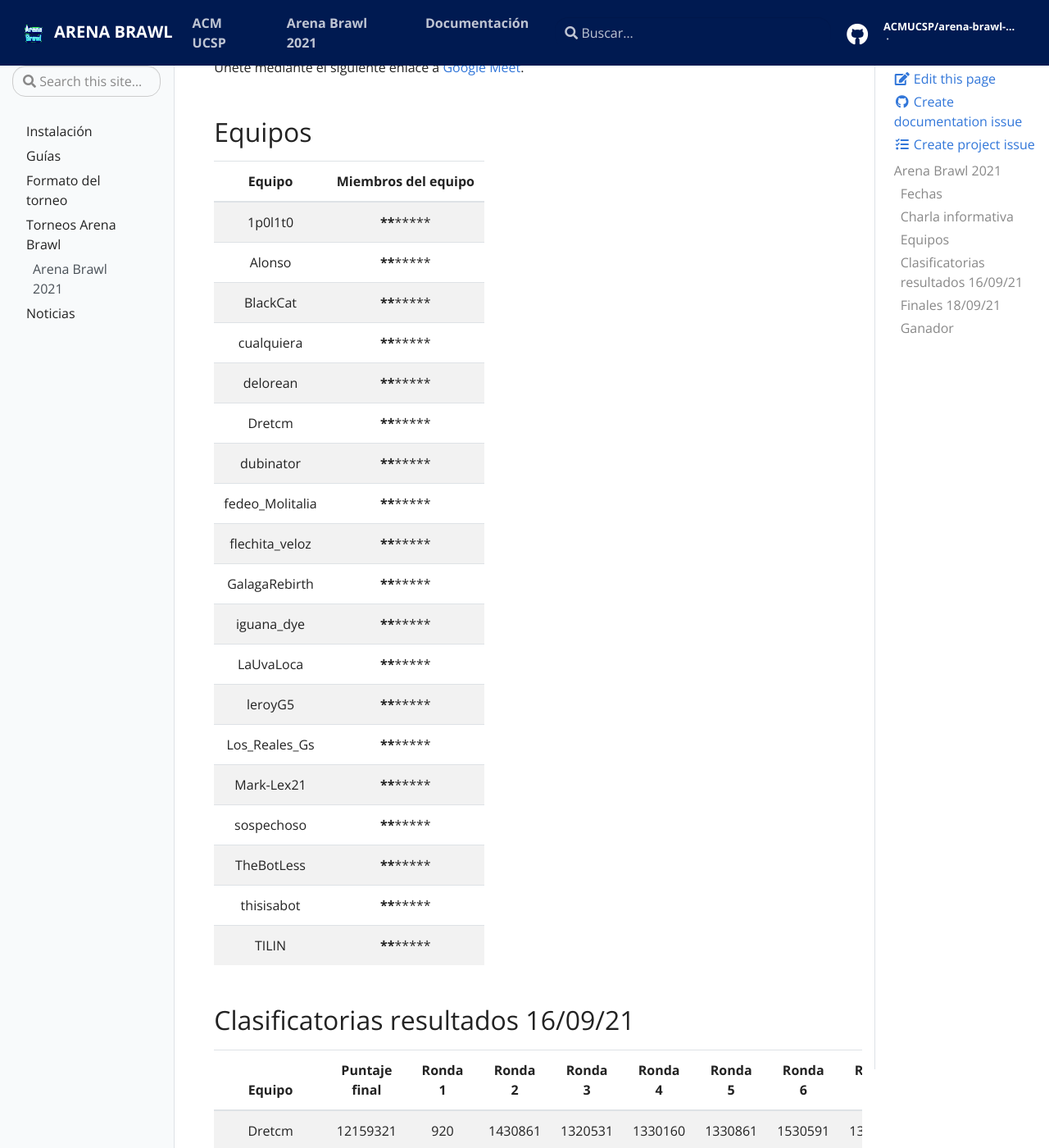
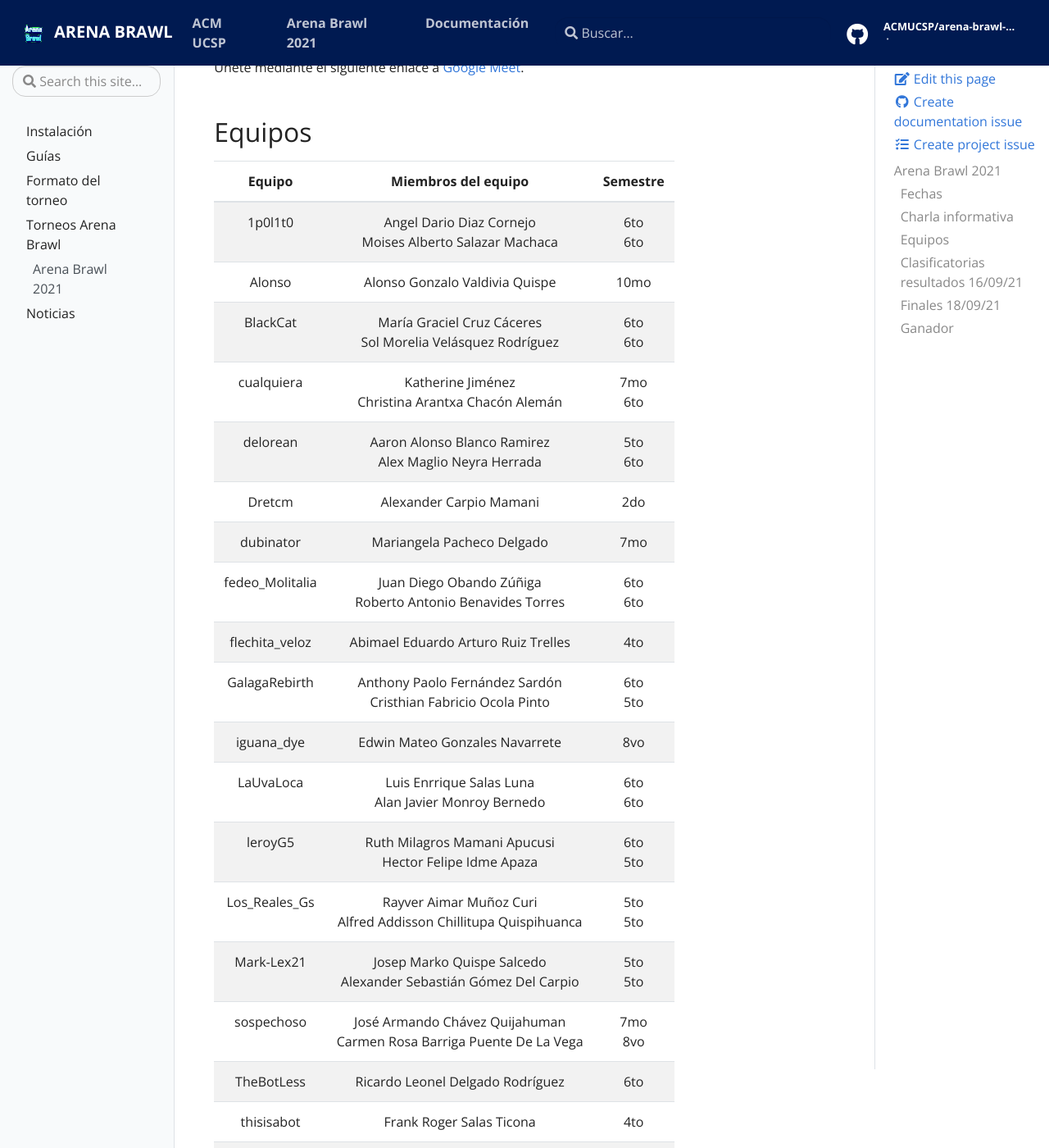
Before and after one commit to ACMUCSP/arena-brawl-wiki, a Jekyll site: the page built from _docs/torneos/ab21.md, in a window 1280 px wide and 1400 px high, scrolled down 645 px. Shown: the whole window at 82% size. Built offline with Jekyll 4.4.1, drawn with Linux system fonts in a browser that asks for light colours; some of the changed text lies outside the part shown.

Commit message:
full_data_ab21

```diff
--- a/_docs/torneos/ab21.md
+++ b/_docs/torneos/ab21.md
@@ -14,38 +14,37 @@
 | Clasificatorias             |        09/09/21                          |
 | Finales                     |        11/09/21                          |
 
-**Inscríbete** hasta el 08/09/21: [Formulario](https://forms.gle/nXnsiVSwrFgF3VQ77).
+**Inscríbete** hasta el 08/09/21: [Formulario]().
 
 ## Charla informativa
 
 **Viernes 27 de agosto, 05:30 pm**.
 
-Únete mediante el siguiente enlace a [Google Meet](https://meet.google.com/kgh-dbhz-bbu).
+Únete mediante el siguiente enlace a [Google Meet]().
 
 ## Equipos
 
-
-|                    Equipo                    |    Miembros del equipo |
-|:--------------------------------------------:|:----------------------:|
-| 1p0l1t0             |        ***********       |
-| Alonso              |        ***********       |
-| BlackCat            |        ***********       |
-| cualquiera          |        ***********       |
-| delorean            |        ***********       |
-| Dretcm              |        ***********       |
-| dubinator           |        ***********       |
-| fedeo_Molitalia     |        ***********       |
-| flechita_veloz      |        ***********       |
-| GalagaRebirth       |        ***********       |
-| iguana_dye          |        ***********       |
-| LaUvaLoca           |        ***********       |
-| leroyG5             |        ***********       |
-| Los_Reales_Gs       |        ***********       |
-| Mark-Lex21          |        ***********       |
-| sospechoso          |        ***********       |
-| TheBotLess          |        ***********       |
-| thisisabot          |        ***********       |
-| TILIN               |        ***********       |
+|                    Equipo                    |    Miembros del equipo |   Semestre |
+|:--------------------------------------------:|:----------------------:| :----------------------:|
+| 1p0l1t0             |        Angel Dario Diaz Cornejo<br>Moises Alberto Salazar Machaca       | 6to <br> 6to
+| Alonso              |        Alonso Gonzalo Valdivia Quispe       | 10mo
+| BlackCat            |        María Graciel Cruz Cáceres <br> Sol Morelia Velásquez Rodríguez       | 6to <br> 6to
+| cualquiera          |        Katherine Jiménez <br> Christina Arantxa Chacón Alemán       | 7mo <br> 6to
+| delorean            |        Aaron Alonso Blanco Ramirez <br> Alex Maglio Neyra Herrada       | 5to <br> 6to
+| Dretcm              |        Alexander Carpio Mamani       | 2do
+| dubinator           |        Mariangela Pacheco Delgado       | 7mo
+| fedeo_Molitalia     |        Juan Diego Obando Zúñiga <br> Roberto Antonio Benavides Torres       | 6to <br> 6to
+| flechita_veloz      |        Abimael Eduardo Arturo Ruiz Trelles       | 4to
+| GalagaRebirth       |        Anthony Paolo Fernández Sardón<br>Cristhian Fabricio Ocola Pinto       | 6to <br> 5to
+| iguana_dye          |        Edwin Mateo Gonzales Navarrete       | 8vo
+| LaUvaLoca           |        Luis Enrrique Salas Luna <br> Alan Javier Monroy Bernedo       | 6to <br> 6to
+| leroyG5             |        Ruth Milagros Mamani Apucusi <br> Hector Felipe Idme Apaza       | 6to <br> 5to
+| Los_Reales_Gs       |        Rayver Aimar Muñoz Curi <br> Alfred Addisson Chillitupa Quispihuanca       | 5to <br> 5to
+| Mark-Lex21          |        Josep Marko Quispe Salcedo <br> Alexander Sebastián Gómez Del Carpio       |5to <br> 5to
+| sospechoso          |        José Armando Chávez Quijahuman <br> Carmen Rosa Barriga Puente De La Vega       | 7mo <br> 8vo
+| TheBotLess          |        Ricardo Leonel Delgado Rodríguez       | 6to
+| thisisabot          |        Frank Roger Salas Ticona       | 4to
+| TILIN               |        Nicole Alexia Durand Zeballos <br> Andres Cusirramos Marquez Mares       |6to <br> 5to
 
 ## Clasificatorias resultados 16/09/21
 
@@ -74,32 +73,32 @@
 
 ## Finales 18/09/21
 
-|                    Upper brackets |  |Fase 1(BO3) |\||Fase 2(BO3)|\||Fase 3(BO3)|\||Fase 4(BO3)|\||Fase 5(BO5) |\|| GANADOR
+|                    Upper brackets |  |Fase 1(BO1) |\||Fase 2(BO1)|\||Fase 3(BO1)|\||Fase 4(BO3)|\||Fase 5(BO5) |\|| GANADOR
 |:---------------------------------:|:-------:|
-| Dretcm          | \| |Dretcm (UBB1)         |\||---             |\||---     |\||---           |\||---|
-| fedeo_Molitalia | \| |thisisabot              |\||---           |\||---     |\||---           |\||---|
-| thisisabot      | \| |Mark-Lex21              |\||UBB1-1(UBB3)  |\||UBB3-1(UBB5)  |\||---     |\||---|
-| flechita_veloz  | \| |Alonso                  |\||UBB2-2        |\||UBB4-2  |\||---           |\||---|
-| GalagaRebirth   | \| |1p0l1t0                 |\||UBB2-3        |\||---     |\||UBB5-1(UBB7)  |\||UBB7-1(UPB8) |\|| UBB8-1
-| Mark-Lex21      | \| |-----                   |\||---           |\||---     |\||UBB6-1        |\||LBB6-1 |
-| delorean        | \| |fedeo_Molitalia(UBB2)   |\||UBB2-1(UBB4)  |\||UBB4-1(UBB6)  |\||---     |\||---|
-| cualquiera      | \| |flechita_veloz          |\||UBB1-2        |\||UBB3-2  |\||---           |\||---|
-| Alonso          | \| |GalagaRebirth           |\||UBB1-3        |\||---     |\||---           |\||---|
-| 1p0l1t0         | \| |cualquiera              |\||---           |\||---     |\||---           |\||---|
-|                 | \| |delorean                |\||---           |\||---     |\||---           |\||---|
+| Dretcm          | \| |**Dretcm** (UBB1)           |\||---                     |\||---                       |\||---           |\||---|
+| fedeo_Molitalia | \| |**thisisabot**              |\||---                     |\||---                        |\||---           |\||---|
+| thisisabot      | \| |**1p0l1t0**                 |\||1p0l1t0(UBB3)            |\||flechita_veloz(UBB5)  |\||---     |\||---|
+| flechita_veloz  | \| |Alonso              |\||**flechita_veloz**               |\||**thisisabot**                |\||---           |\||---|
+| GalagaRebirth   | \| |Mark-Lex21          |\||**cualquiera**                   |\||---                  |\||thisisabot(UBB7)  |\||**Dretcm**(UPB8) |\|| **Dretcm**
+| Mark-Lex21      | \| |-----                   |\||---                          |\||---                       |\||**Dretcm**        |\||GalagaRebirth |
+| delorean        | \| |fedeo_Molitalia(UBB2)   |\||GalagaRebirth(UBB4)  |\||**Dretcm**(UBB6)          |\||---     |\||---|
+| cualquiera      | \| |**flechita_veloz**          |\||**Dretcm**                       |\||cualquiera                 |\||---           |\||---|
+| Alonso          | \| |**GalagaRebirth**           |\||**thisisabot**              |\||---        |\||---           |\||---|
+| 1p0l1t0         | \| |**cualquiera**              |\||---                      |\||---     |\||---           |\||---|
+|                 | \| |delorean                |\||---                  |\||---     |\||---           |\||---|
 
 
-|                    Lower brackets            |  |Fase 1(BO1) |\|| Fase 2(BO1)|\|| Fase 3(BO1)|\|| Fase 4(BO3)|\|| Fase 5(BO3)
+|                    Lower brackets            |  |Fase 1(BO1) |\|| Fase 2(BO1)|\|| Fase 3(BO1)|\|| Fase 4(BO1)|\|| Fase 5(BO3)
 |:--------------------------------------------:|:-------:|
-| sospechoso(LBB1)      |\| |LBB1-1(LBB2) |\||---             |\||---             |\||--- |\| |---|
-| dubinator             |\| |LBB1-2       |\||LBB2-1(LBB3)    |\||LBB3-1(LBB4)    |\||--- |\| |---|
-| Los_Reales_Gs         |\| |LBB1-3       |\||LBB2-1          |\||LBB3-2          |\||LBB4-1(LBB5)  |\| |---|
-| iguana_dye            |\| |LBB1-4       |\||LBB2-1          |\||LBB3-3          |\||LBB4-2  |\| |LBB5-1(LBB6)|
-| leroyG5               |\| |LBB1-5       |\||LBB2-1          |\||LBB3-4          |\||LBB4-3  |\| |LBB5-2|
-| TheBotLess            |\| |UBB1-4       |\||LBB2-1          |\||UBB5-2          |\||UBB7-2  |\| |---|
-| Tilin                 |\| |UBB1-5       |\||UBB3-3          |\||UBB6-2          |\||--- |\| |---|
-| LaUvaLoca             |\| |UBB2-4       |\||UBB4-3          |\||---             |\||--- |\| |---|
-| BlackCat              |\| |UBB2-5       |\||---             |\||---             |\||--- |\| |---|
+| **sospechoso**(LBB1)      |\| |Los_Reales_Gs(LBB2) |\||---             |\||---             |\||--- |\| |---|
+| **dubinator**             |\| |**TheBotLess**              |\||**TheBotLess**(LBB3)        |\||TheBotLess(LBB4)    |\||--- |\| |---|
+| **Los_Reales_Gs**     |\| |dubinator           |\||sospechoso          |\||**delorean**              |\||**delorean**(LBB5)  |\| |---|
+| iguana_dye            |\| |**sospechoso**              |\||Mark-Lex21          |\||1p0l1t0           |\||**GalagaRebirth**  |\| |delorean(LBB6)|
+| leroyG5               |\| |BlackCat            |\||**delorean**                |\||**GalagaRebirth**         |\||flechita_veloz  |\| |**GalagaRebirth**|
+| **TheBotLess**        |\| |Alonso              |\||fedeo_Molitalia     |\||**flechita_veloz**        |\||thisisabot  |\| |---|
+| Tilin             |\| |**Mark-Lex21**              |\||**1p0l1t0**                 |\||cualquiera          |\||--- |\| |---|
+| LaUvaLoca         |\| |**delorean**                |\||**GalagaRebirth**          |\||---             |\||--- |\| |---|
+| **BlackCat**          |\| |**fedeo_Molitalia**         |\||---             |\||---             |\||--- |\| |---|
 
 
 (UBBn) = Upper Bracket Battle n <br>
```
